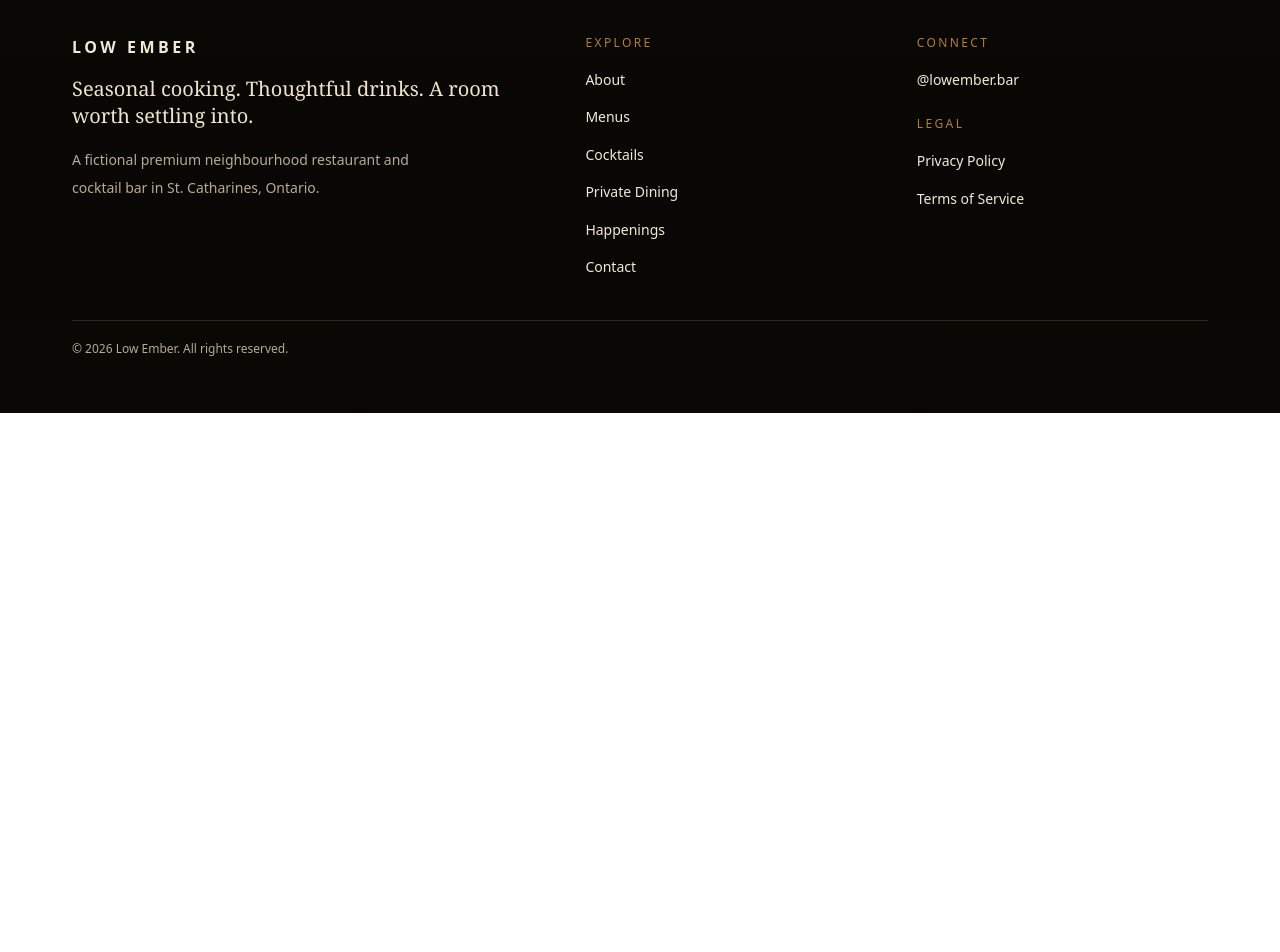
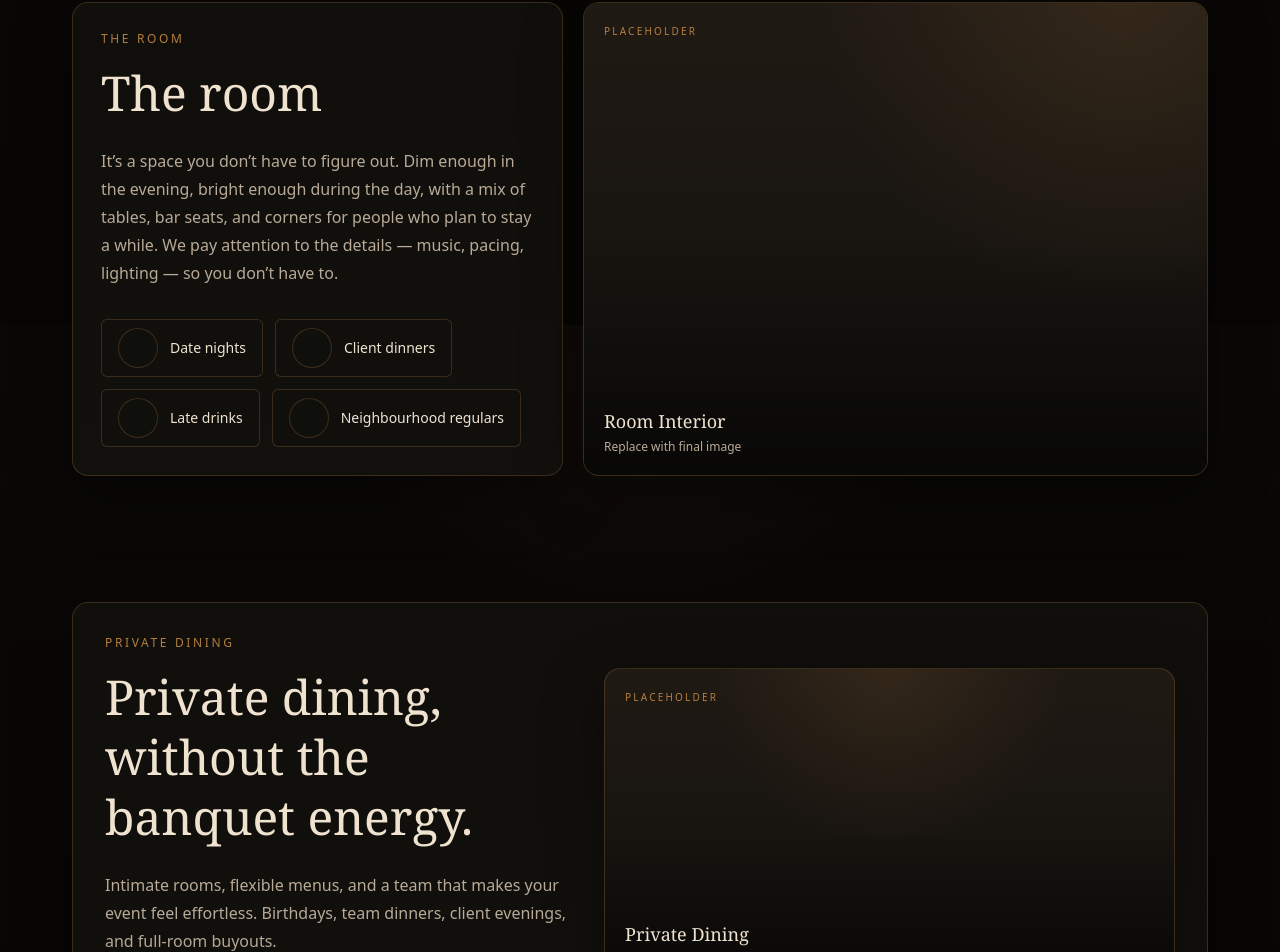
Before and after one commit to synervadynamics/low-ember-site, a Next.js app: page / in a window 1280 px wide. Shown: the part 3675-4627 px from the top of the page. Before the commit the page ends 4088 px from the top, so only its background shows below. Built offline with nearby package versions, Linux system fonts and the light colour scheme.

Commit message:
Build Low Ember room and private dining sections

```diff
--- a/src/features/homepage/Homepage.tsx
+++ b/src/features/homepage/Homepage.tsx
@@ -5,6 +5,8 @@ import { DiningCardsSection } from "@/features/homepage/sections/DiningCardsSect
 import { FeatureStrip } from "@/features/homepage/sections/FeatureStrip";
 import { HeroSection } from "@/features/homepage/sections/HeroSection";
 import { KitchenSection } from "@/features/homepage/sections/KitchenSection";
+import { PrivateDiningSection } from "@/features/homepage/sections/PrivateDiningSection";
+import { RoomSection } from "@/features/homepage/sections/RoomSection";
 
 export function Homepage() {
   return (
@@ -22,6 +24,8 @@ export function Homepage() {
         <DiningCardsSection />
         <KitchenSection />
         <BarSection />
+        <RoomSection />
+        <PrivateDiningSection />
       </main>
       <SiteFooter />
     </div>
--- /dev/null
+++ b/src/features/homepage/sections/PrivateDiningSection.tsx
@@ -0,0 +1,50 @@
+import { Button } from "@/components/ui/Button";
+import { Container } from "@/components/ui/Container";
+import { PlaceholderImage } from "@/components/ui/PlaceholderImage";
+import { SectionHeader } from "@/components/ui/SectionHeader";
+import { homepageData } from "@/features/homepage/homepage.data";
+
+export function PrivateDiningSection() {
+  const { privateDining } = homepageData;
+
+  return (
+    <section
+      id={privateDining.id}
+      aria-labelledby="private-dining-section-heading"
+      className="page-section pt-4 sm:pt-6"
+    >
+      <Container>
+        <div className="panel panel-border overflow-hidden">
+          <div className="grid gap-6 p-5 sm:p-6 lg:grid-cols-[minmax(0,0.9fr)_minmax(0,1.1fr)] lg:items-center lg:gap-8 lg:p-7 xl:p-8">
+            <div className="flex flex-col gap-6">
+              <SectionHeader
+                eyebrow={privateDining.eyebrow}
+                title={privateDining.title}
+                titleId="private-dining-section-heading"
+                className="space-y-4"
+              />
+              <p className="max-w-xl text-sm leading-7 text-[var(--color-muted)] sm:text-base">
+                {privateDining.description}
+              </p>
+              <div className="flex flex-col items-start gap-3 sm:flex-row sm:flex-wrap sm:items-center">
+                <Button href={privateDining.cta.href}>
+                  {privateDining.cta.label}
+                </Button>
+              </div>
+            </div>
+
+            <div className="relative">
+              <div className="absolute inset-0 rounded-[var(--radius-lg)] bg-[radial-gradient(circle_at_top_right,rgba(197,138,69,0.14),transparent_42%)]" />
+              <PlaceholderImage
+                label={privateDining.image.label}
+                aspectRatio={privateDining.image.aspectRatio}
+                decorative
+                className="min-h-[18rem] sm:min-h-[22rem] lg:min-h-full"
+              />
+            </div>
+          </div>
+        </div>
+      </Container>
+    </section>
+  );
+}
--- /dev/null
+++ b/src/features/homepage/sections/RoomSection.tsx
@@ -0,0 +1,59 @@
+import { Container } from "@/components/ui/Container";
+import { FeatureIcon } from "@/components/ui/FeatureIcon";
+import { PlaceholderImage } from "@/components/ui/PlaceholderImage";
+import { SectionHeader } from "@/components/ui/SectionHeader";
+import { homepageData } from "@/features/homepage/homepage.data";
+
+const roomFeatureIcons = ["heart", "briefcase", "martini", "users"] as const;
+
+export function RoomSection() {
+  const { room } = homepageData;
+
+  return (
+    <section
+      id={room.id}
+      aria-labelledby="room-section-heading"
+      className="page-section pt-4 sm:pt-6"
+    >
+      <Container>
+        <div className="grid gap-5 lg:grid-cols-[minmax(0,0.88fr)_minmax(0,1.12fr)]">
+          <div className="panel panel-border flex flex-col gap-6 p-5 sm:p-6 lg:p-7">
+            <SectionHeader
+              eyebrow={room.eyebrow}
+              title={room.title}
+              titleId="room-section-heading"
+              className="space-y-4"
+            />
+            <p className="max-w-2xl text-sm leading-7 text-[var(--color-muted)] sm:text-base">
+              {room.description}
+            </p>
+
+            <div className="flex flex-wrap gap-3 pt-2">
+              {room.features.map((feature, index) => (
+                <div
+                  key={feature}
+                  className="inline-flex min-h-11 items-center gap-3 rounded-[var(--radius-sm)] border border-[color:var(--color-border)] bg-[color:rgba(17,16,13,0.7)] px-4 py-2 text-sm text-[var(--color-text-soft)]"
+                >
+                  <FeatureIcon
+                    name={roomFeatureIcons[index] ?? "flame"}
+                    className="h-8 w-8 shrink-0"
+                  />
+                  <span>{feature}</span>
+                </div>
+              ))}
+            </div>
+          </div>
+
+          <div className="panel panel-border overflow-hidden">
+            <PlaceholderImage
+              label={room.image.label}
+              aspectRatio={room.image.aspectRatio}
+              decorative
+              className="min-h-[20rem] rounded-none border-0 sm:min-h-[24rem] lg:min-h-full"
+            />
+          </div>
+        </div>
+      </Container>
+    </section>
+  );
+}
```
